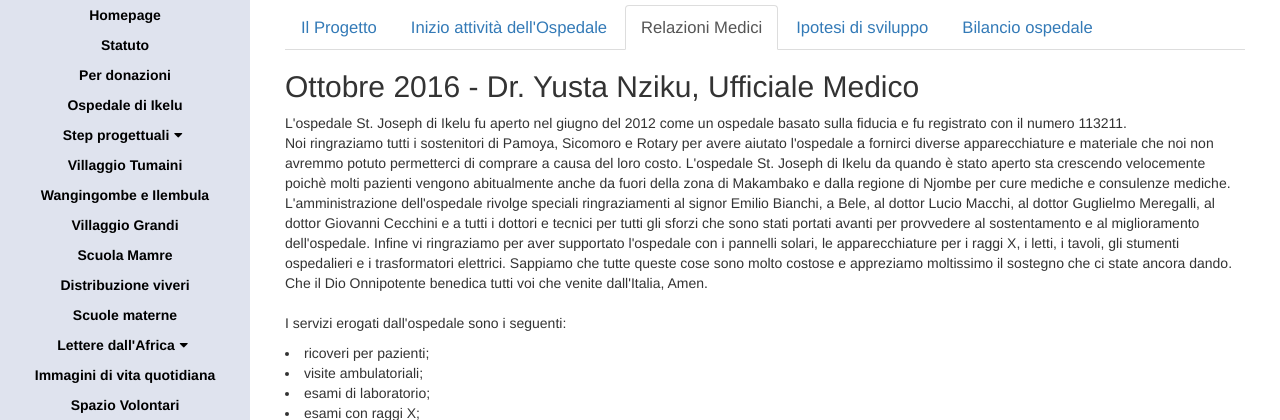
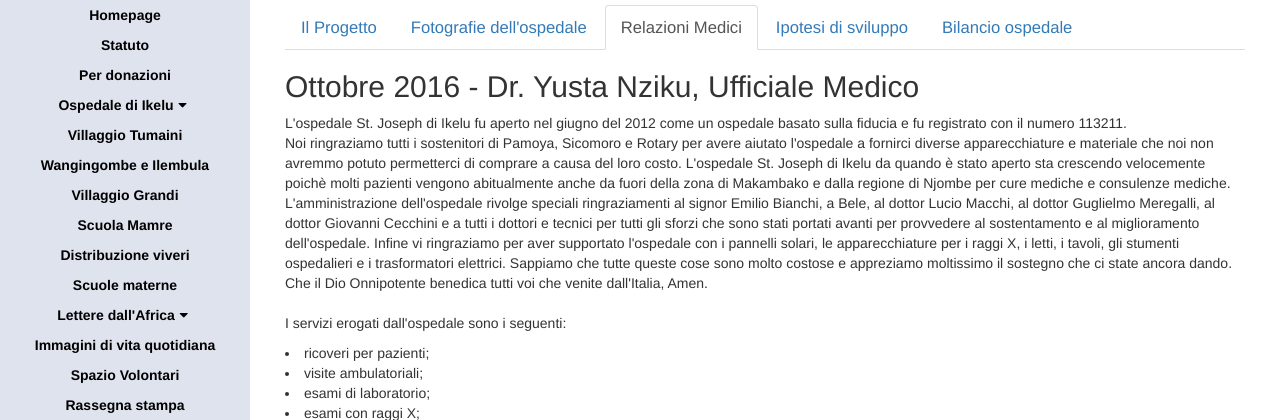
Before and after one commit to paoloventuri/Pamoya-onlus-website, a PHP site: page /relazioni.php in a window 1280 px wide. Shown: the part 101-521 px from the top of the page. Run offline with PHP 8.4, Linux system fonts and the light colour scheme.

Commit message:
Sistemazione dei menu in base alle modifiche precedenti

```diff
--- a/bilancio_ikelu.php
+++ b/bilancio_ikelu.php
@@ -26,7 +26,7 @@
             <div class="container-fluid">
                 <ul class="nav nav-tabs">
                     <li><a href="progetto.php">Il Progetto</a></li>
-                    <li><a href="inizio_attivita.php">Inizio attività dell'Ospedale</a></li>
+                    <li><a href="foto_ospedale.php">Fotografie dell'ospedale</a></li>
                     <li><a href="relazioni.php">Relazioni Medici</a></li>
                     <li><a href="ipotesi_sviluppo.php">Ipotesi di sviluppo</a></li>
                     <li role="presentation" class="active"><a href="#">Bilancio ospedale</a></li>
--- a/common/menu.php
+++ b/common/menu.php
@@ -3,11 +3,10 @@
         <li><a href="index.php" title="">Homepage</a></li>
         <li><a href="statuto_onlus.php" title="">Statuto</a></li>
         <li><a href="donazioni.php" title="">Per donazioni</a></li>
-        <li><a href="ospedale_ikelu.php" title="">Ospedale di Ikelu</a></li>
-        <li><a href="javascript:;" data-toggle="collapse" data-target="#home1">Step progettuali<i class="fa fa-fw fa-caret-down"></i></a>
+        <li><a href="javascript:;" data-toggle="collapse" data-target="#home1">Ospedale di Ikelu<i class="fa fa-fw fa-caret-down"></i></a>
             <ul id="home1" class="collapse">
                 <li><a href="progetto.php" title="">Il Progetto</a></li>
-                <li><a href="inizio_attivita.php" title="">Inizio attività dell'Ospedale</a></li>
+                <li><a href="foto_ospedale.php" title="">Fotografie dell'ospedale</a></li>
                 <li><a href="relazioni.php" title="">Relazioni Medici</a></li>
                 <li><a href="ipotesi_sviluppo.php" title="">Ipotesi di sviluppo</a></li>
                 <li><a href="bilancio_ikelu.php" title="">Bilancio ospedale</a></li>
--- a/ipotesi_sviluppo.php
+++ b/ipotesi_sviluppo.php
@@ -26,7 +26,7 @@
             <div class="container-fluid">
                 <ul class="nav nav-tabs">
                     <li><a href="progetto.php">Il Progetto</a></li>
-                    <li><a href="inizio_attivita.php">Inizio attività dell'Ospedale</a></li>
+                    <li><a href="foto_ospedale.php">Fotografie dell'ospedale</a></li>
                     <li><a href="relazioni.php">Relazioni Medici</a></li>
                     <li role="presentation" class="active"><a href="#">Ipotesi di sviluppo</a></li>
                     <li><a href="bilancio_ikelu.php">Bilancio ospedale</a></li>
--- a/relazioni.php
+++ b/relazioni.php
@@ -26,7 +26,7 @@
             <div class="container-fluid">
                 <ul class="nav nav-tabs">
                     <li><a href="progetto.php">Il Progetto</a></li>
-                    <li><a href="inizio_attivita.php">Inizio attività dell'Ospedale</a></li>
+                    <li><a href="foto_ospedale.php">Fotografie dell'ospedale</a></li>
                     <li role="presentation" class="active"><a href="#">Relazioni Medici</a></li>
                     <li><a href="ipotesi_sviluppo.php">Ipotesi di sviluppo</a></li>
                     <li><a href="bilancio_ikelu.php">Bilancio ospedale</a></li>
```
